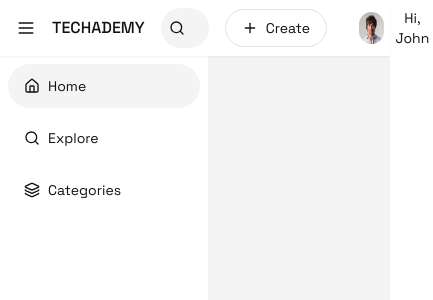
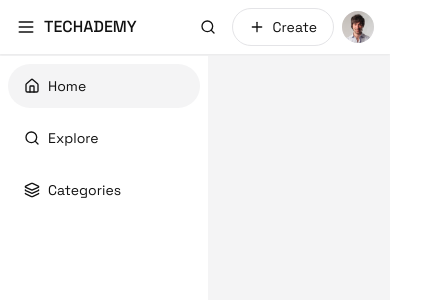
Before and after one commit to greatochuko/techademy, a Next.js app: page / in a window 390 px wide. Shown: the top 300 px of the page, 433 px wide, since content can reach past the window. Built offline with nearby package versions, Linux system fonts and the light colour scheme.

Commit message:
Enhance Header and UserDropdown components; add SearchIcon and ChevronDownIcon, improve styling for responsiveness

```diff
--- a/src/components/header/Header.tsx
+++ b/src/components/header/Header.tsx
@@ -3,7 +3,7 @@
 import React from "react";
 import SearchForm from "./SearchForm";
 import Link from "next/link";
-import { MenuIcon, PlusIcon, UserIcon } from "lucide-react";
+import { MenuIcon, PlusIcon, SearchIcon, UserIcon } from "lucide-react";
 import { UserType } from "@/lib/types";
 import UserDropdown from "./UserDropdown";
 import { useSidebarContext } from "@/context/sidebarContext";
@@ -17,17 +17,20 @@ export default function Header({ user, className }: HeaderProps) {
   const { toggleSidebar } = useSidebarContext();
 
   return (
-    <header className="bg-background sticky top-0 z-10 flex items-center gap-4 px-4 py-2 shadow-xs">
+    <header className="bg-background sticky top-0 z-10 flex items-center gap-2 px-4 py-2 shadow-xs min-[480px]:gap-4">
       <button onClick={toggleSidebar}>
         <MenuIcon className="h-5 w-5" />
       </button>
       <h1 className={`text-base font-medium uppercase ${className}`}>
         Techademy
       </h1>
-      <SearchForm className="mx-auto" />
+      <SearchForm className="mx-auto max-[480px]:hidden" />
+      <button className="hover:bg-background-gray ml-auto rounded-full p-2 duration-200 min-[480px]:hidden">
+        <SearchIcon className="h-4 w-4" />
+      </button>
       {user ? (
         <>
-          <button className="hover:bg-background-gray mr-4 flex items-center gap-2 rounded-full border border-zinc-200 p-2 px-4 duration-200">
+          <button className="hover:bg-background-gray flex items-center gap-2 rounded-full border border-zinc-200 p-2 px-4 duration-200 min-[480px]:mr-4">
             <PlusIcon className="h-4 w-4" />
             Create
           </button>
--- a/src/components/header/SearchForm.tsx
+++ b/src/components/header/SearchForm.tsx
@@ -9,7 +9,7 @@ export default function SearchForm({ className }: { className: string }) {
         placeholder="Search for courses, tutors, categories and more"
         className="bg-background-gray w-full rounded-full p-2.5 px-4 pl-8"
       />
-      <SearchIcon className="absolute top-1/2 left-2 h-4 w-4 -translate-y-1/2 text-zinc-500" />
+      <SearchIcon className="absolute top-1/2 left-2 h-4 w-4 -translate-y-1/2 stroke-zinc-500" />
     </form>
   );
 }
--- a/src/components/header/UserDropdown.tsx
+++ b/src/components/header/UserDropdown.tsx
@@ -1,6 +1,7 @@
 import React from "react";
 import Avatar from "./Avatar";
 import { UserType } from "@/lib/types";
+import { ChevronDownIcon } from "lucide-react";
 
 export default function UserDropdown({ user }: { user: UserType }) {
   return (
@@ -10,7 +11,10 @@ export default function UserDropdown({ user }: { user: UserType }) {
         alt={`${user.firstName}'s profile picture`}
         fallback={user.firstName[0] + user.lastName[0]}
       />
-      Hi, {user.firstName}
+      <span className="hidden items-center sm:flex">
+        Hi, {user.firstName}
+        <ChevronDownIcon className="h-4 w-4" />
+      </span>
     </button>
   );
 }
```
